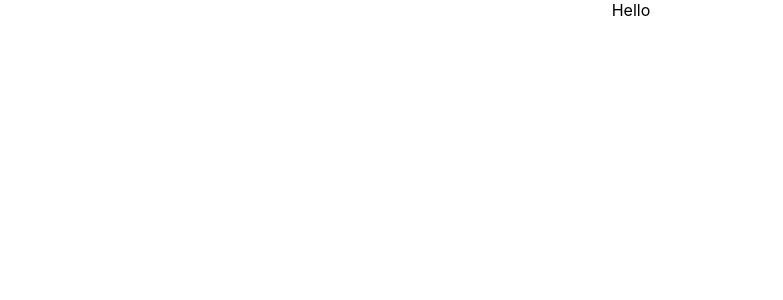
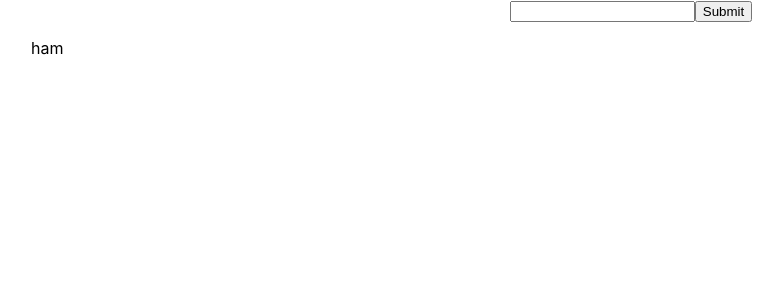
Before and after one commit to stella-maris/shopping-list, a React (Create React App) app: page / in a window 1280 px wide. Shown: the top 300 px of the page, without its empty margins (9-792 px from the left). Built offline with nearby package versions, Linux system fonts and the light colour scheme.

Commit message:
shoppinglist create functionality

```diff
--- a/src/ListData.js
+++ b/src/ListData.js
@@ -1,10 +1,10 @@
 import React, { Component } from 'react';
 
-const shoppingList = [];
+const shoppingList = ["ham"];
 class ListData extends Component {
     render() {
         return (
-            <ul>
+            <ul style={{listStyleType: "none", textAlign:"left"}}>
                 {shoppingList.map((item, index) => {
                     return (
                         <li key={item + index}>{item}</li>
--- a/src/ShoppingList.js
+++ b/src/ShoppingList.js
@@ -3,10 +3,36 @@ import ListData from './ListData';
 import './App.css';
 
 class ShoppingList extends Component {
+    constructor (props) {
+        super(props);
+        this.state = {
+            item: ''
+        }
+        this.handleChange = this.handleChange.bind(this);
+        this.handleSubmit = this.handleSubmit.bind(this);
+    }
+
+    handleSubmit(e) {
+        e.preventDefault();
+        console.log("Submit", this.state);
+    }
+
+    handleChange(e) {
+        this.setState({[e.target.name]: e.target.value});
+    }
+
     render() {
         return (
-            <div>Hello
-                <ListData/>
+            <div>
+                <form onSubmit={this.handleSubmit}>
+                    <input
+                        name="item"
+                        value={this.state.item}
+                        onChange={this.handleChange}
+                    />
+                    <button type="submit">Submit</button>
+                </form>
+                <ListData />
             </div>
         );
     }
```
